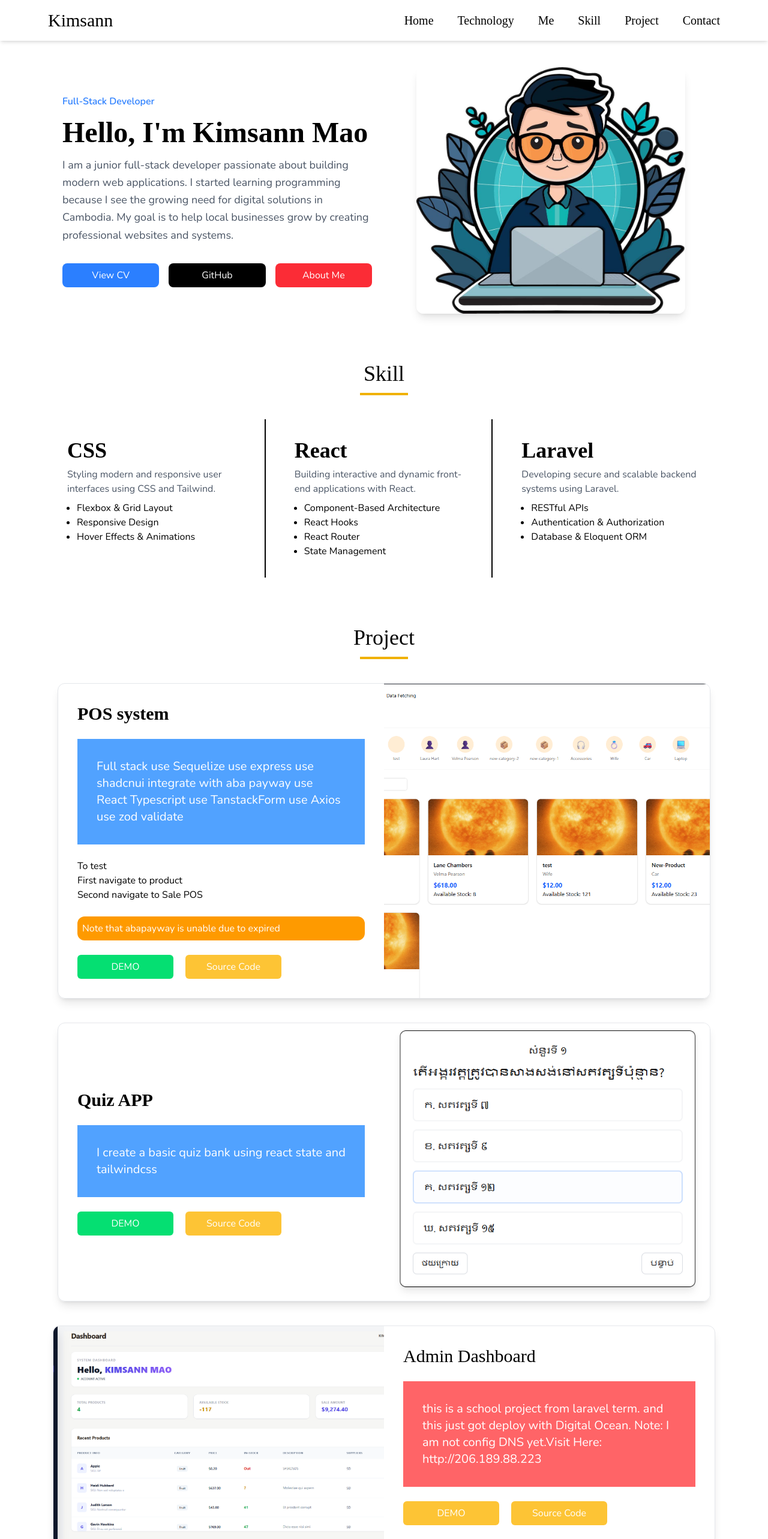
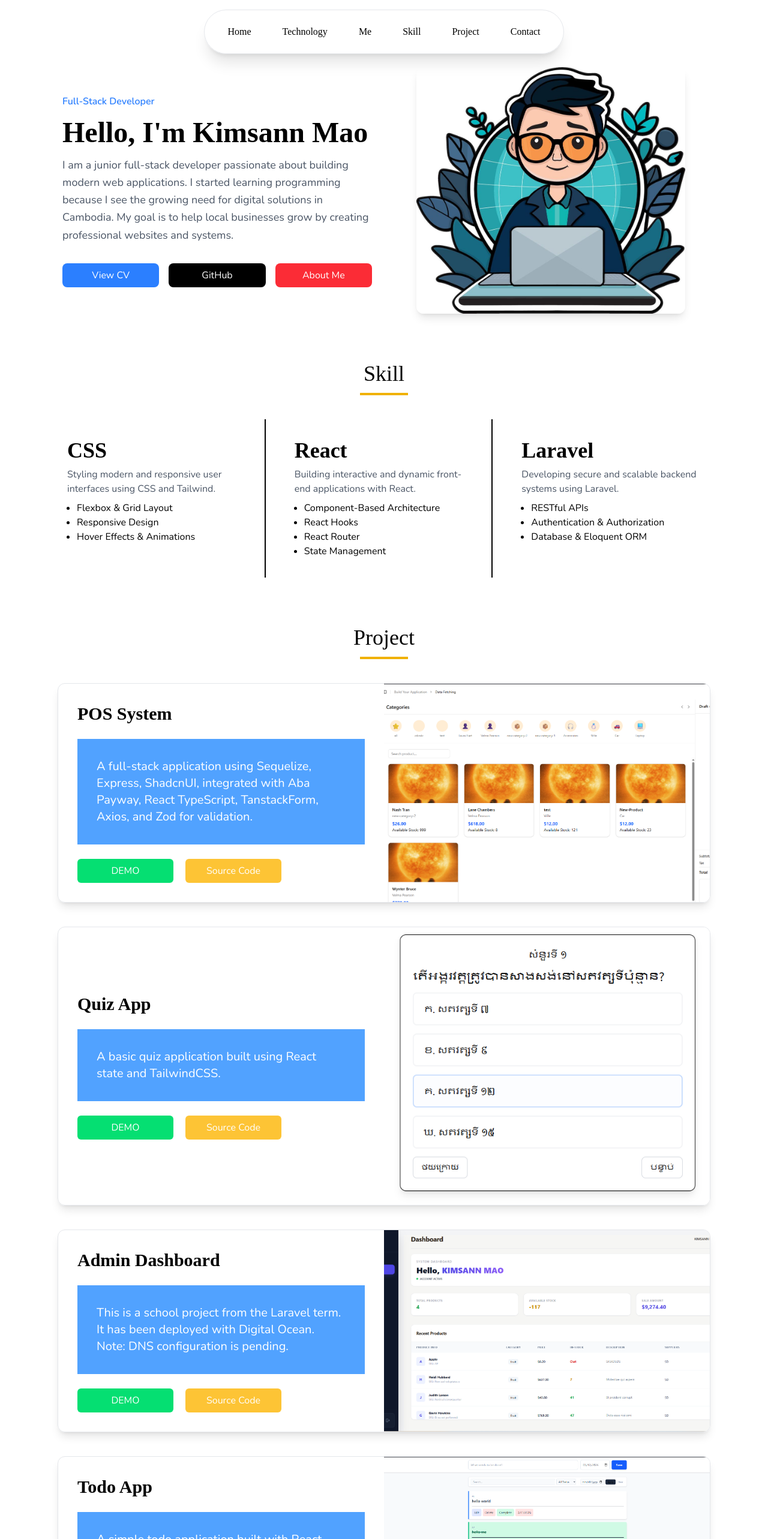
Before and after one commit to the-sann/portfolio, a React (Vite) app: page / in a window 1280 px wide. Shown: the top 2566 px of the page at 60% size. Built offline with nearby package versions, Linux system fonts and the light colour scheme; a web font is replaced by a local one.

Commit message:
update component and nav style

```diff
--- /dev/null
+++ b/src/const/data.js
@@ -0,0 +1,56 @@
+import img from "../../src/assets/project_image/weather_app.png";
+export const data = {
+  weather: [
+    {
+      id: 1,
+      img: img,
+      title: "Weather App",
+      description: "A weather application built with React.",
+      demo: "https://example.com",
+      src_code: "https://github.com/username/weather",
+    },
+  ],
+  adminDashboard: [
+    {
+      id: 1,
+      img: "../../src/assets/project_image/school_laravel_project.png",
+      title: "Admin Dashboard",
+      description:
+        "This is a school project from the Laravel term. It has been deployed with Digital Ocean. Note: DNS configuration is pending.",
+      demo: "http://206.189.88.223",
+      src_code: "https://github.com/the-sann/laravel-school-project",
+    },
+  ],
+  express: [
+    {
+      id: 1,
+      img: "../../src/assets/project_image/pos.png",
+      title: "POS System",
+      description:
+        "A full-stack application using Sequelize, Express, ShadcnUI, integrated with Aba Payway, React TypeScript, TanstackForm, Axios, and Zod for validation.",
+      demo: "https://sala-it-express-learning-frontend.vercel.app/",
+      src_code: "https://github.com/SANN-py/salaIt_express_learning_frontend",
+    },
+  ],
+  quizApp: [
+    {
+      id: 1,
+      img: "../../src/assets/project_image/kimsannquiz.png",
+      title: "Quiz App",
+      description:
+        "A basic quiz application built using React state and TailwindCSS.",
+      demo: "https://kimsannquiz.netlify.app/",
+      src_code: "https://github.com/SANN-py/quiz_app",
+    },
+  ],
+  todoApp: [
+    {
+      id: 1,
+      img: "../../src/assets/todo_screenshot.png",
+      title: "Todo App",
+      description: "A simple todo application built with React.",
+      demo: "https://example.com",
+      src_code: "https://github.com/SANN-py/todo",
+    },
+  ],
+};
--- a/src/scenes/global/Navbar.jsx
+++ b/src/scenes/global/Navbar.jsx
@@ -13,40 +13,64 @@ const Navbar = () => {
   };
 
   return (
-    <nav className="fixed w-full box-border z-10 top-0 left-0 px-8 md:px-20 py-3 shadow-md bg-white">
-      <div className="flex justify-between items-center bg-white">
-        {/* Logo */}
-        <p className="font-heading text-3xl">
-          <Link
-            to="/"
-            onClick={() => {
-              closeMenu();
-              scrollToTop();
-            }}
+    <>
+      <nav
+        className="
+  font-heading
+  fixed
+
+  left-0
+  w-full
+  z-50
+  hidden
+  flex-col
+  items-center
+  gap-3
+  py-4
+  shadow-md
+
+
+  md:flex
+  md:flex-row
+  md:justify-center
+  md:gap-3
+  md:left-1/2
+  md:-translate-x-1/2
+  md:w-[600px]
+  md:rounded-full
+  md:border
+  md:shadow-xl
+  md:border-gray-200
+  md:transition
+"
       >
-            <span>K</span>i<span>msann</span>
-          </Link>
-        </p>
-
-        {/* Desktop navigation */}
-        <div className="font-heading md:flex gap-10 hidden text-xl md:justify-center md:items-center">
-          <a href="/" className="cursor-pointer">
+        <a
+          href="/"
+          className="cursor-pointer px-5 py-2 rounded-2xl hover:bg-gray-200 transition"
+        >
           Home
         </a>
 
-          <Link to="/technology">Technology</Link>
+        <Link
+          to="/technology"
+          className="cursor-pointer px-5 py-2 rounded-2xl hover:bg-gray-200 transition"
+        >
+          Technology
+        </Link>
 
         <div className="relative group py-2">
-            <a href="#about" className="cursor-pointer">
+          <a
+            href="#about"
+            className="cursor-pointer px-5 py-2 rounded-2xl hover:bg-gray-200 transition"
+          >
             Me
           </a>
 
-            <div className="absolute top-full left-0 hidden group-hover:block w-48 bg-white border border-gray-200 shadow-xl rounded-md p-4">
+          <div className="absolute top-full left-0 hidden group-hover:block hover:bg-gray-200 w-48  border transition border-gray-200 shadow-xl rounded-2xl p-4">
             <ul className="space-y-2">
               <li className="hover:text-secondary cursor-pointer transition">
                 My Trip
               </li>
-
               <li className="hover:text-secondary cursor-pointer transition">
                 Hobbies
               </li>
@@ -54,18 +78,27 @@ const Navbar = () => {
           </div>
         </div>
 
-          <a href="#skill" className="cursor-pointer">
+        <a
+          href="#skill"
+          className="cursor-pointer px-5 py-2 rounded-2xl hover:bg-gray-200 transition"
+        >
           Skill
         </a>
 
-          <a href="#project" className="cursor-pointer">
+        <a
+          href="#project"
+          className="cursor-pointer px-5 py-2 rounded-2xl hover:bg-gray-200 transition"
+        >
           Project
         </a>
 
-          <a href="#contact" className="cursor-pointer">
+        <a
+          href="#contact"
+          className="cursor-pointer px-5 py-2 rounded-2xl hover:bg-gray-200 transform transition"
+        >
           Contact
         </a>
-        </div>
+      </nav>
 
       {/* Mobile hamburger */}
       <button
@@ -104,7 +137,6 @@ const Navbar = () => {
           </svg>
         )}
       </button>
-      </div>
 
       {/* Mobile navigation */}
       {isOpen && (
@@ -134,7 +166,7 @@ const Navbar = () => {
           </Link>
         </div>
       )}
-    </nav>
+    </>
   );
 };
 
--- a/src/scenes/project/AdminDashboard.jsx
+++ b/src/scenes/project/AdminDashboard.jsx
@@ -1,10 +1,20 @@
-import React from "react";
-import img from "../../assets/project_image/school_laravel_project.png";
+import { data } from "../../const/data";
+import ProjectCard from "../../components/ProjectCard";
 
 function AdminDashboard() {
   return (
     <div>
-      <div className="flex w-full mt-10 px-2 justify-center">
+      {data.adminDashboard.map((project) => (
+        <ProjectCard
+          key={project.id}
+          img={project.img}
+          title={project.title}
+          description={project.description}
+          demo={project.demo}
+          src_code={project.src_code}
+        />
+      ))}
+      {/* <div className="flex w-full mt-10 px-2 justify-center">
         <div className="flex flex-col md:flex-row border border-gray-200 w-full h-auto max-w-6xl shadow-lg rounded-xl overflow-hidden">
           <div className="md:w-1/2 w-full order-1 md:order-1 h-64 md:h-auto">
             <img src={img} alt="" className="h-full w-full object-cover " />
@@ -36,7 +46,7 @@ function AdminDashboard() {
             </div>
           </div>
         </div>
-      </div>
+      </div> */}
     </div>
   );
 }
--- a/src/scenes/project/Project.jsx
+++ b/src/scenes/project/Project.jsx
@@ -4,7 +4,7 @@ import TodoProject from "./TodoApp";
 import Project_Express from "./Project_Express";
 import AdminDashboard from "./AdminDashboard";
 import QuizApp from "./QuizApp";
-import Weather from "./frontendMentor/Weather";
+import Weather from "./Weather";
 
 const Project = () => {
   return (
--- a/src/scenes/project/Project_Express.jsx
+++ b/src/scenes/project/Project_Express.jsx
@@ -1,61 +1,73 @@
-import { Link } from "react-router-dom";
-import img from "../../assets/project_image/pos.png";
+import { data } from "../../const/data";
+import ProjectCard from "../../components/ProjectCard";
 
 function Project_Express() {
   return (
-    <div className="w-full flex justify-center mt-10 px-2 md:px-4">
-      <div className="flex flex-col md:flex-row border border-gray-200 shadow-lg rounded-xl overflow-hidden w-full md:max-w-6xl">
-        {/* Image Section */}
-        <div className="w-full md:w-1/2 h-64 md:h-auto order-1 md:order-2">
-          <a
-            href="https://sala-it-express-learning-frontend.vercel.app/"
-            target="_blank"
-          >
-            <img
-              src={img}
-              alt="Project Screenshot"
-              className="w-full h-full object-cover"
-            />
-          </a>
-        </div>
+    <>
+      {data.express.map((project) => (
+        <ProjectCard
+          key={project.id}
+          img={project.img}
+          title={project.title}
+          description={project.description}
+          demo={project.demo}
+          src_code={project.src_code}
+        />
+      ))}
+    </>
+    // <div className="w-full flex justify-center mt-10 px-2 md:px-4">
+    //   <div className="flex flex-col md:flex-row border border-gray-200 shadow-lg rounded-xl overflow-hidden w-full md:max-w-6xl">
+    //     {/* Image Section */}
+    //     <div className="w-full md:w-1/2 h-64 md:h-auto order-1 md:order-2">
+    //       <a
+    //         href="https://sala-it-express-learning-frontend.vercel.app/"
+    //         target="_blank"
+    //       >
+    //         <img
+    //           src={img}
+    //           alt="Project Screenshot"
+    //           className="w-full h-full object-cover"
+    //         />
+    //       </a>
+    //     </div>
 
-        {/* Text Section */}
-        <div className="flex flex-col justify-center gap-6 p-6 md:p-8 w-full md:w-1/2 order-2 md:order-1">
-          <h2 className="font-heading text-3xl font-semibold">POS system</h2>
-          <p className="text-white bg-blue-400 text-xl p-8">
-            Full stack use Sequelize use express use shadcnui integrate with aba
-            payway use React Typescript use TanstackForm use Axios use zod
-            validate
-          </p>
-          <ul>
-            <p>To test</p>
-            <li>First navigate to product</li>
-            <li>Second navigate to Sale POS</li>
-          </ul>
-          <p className="bg-amber-500 p-2 rounded-xl text-white">
-            Note that abapayway is unable due to expired
-          </p>
-          <div className="flex gap-5">
-            <a
-              href="https://sala-it-express-learning-frontend.vercel.app/"
-              target="_blank"
-              rel="noopener noreferrer"
-              className="px-6 py-2 bg-green-400 text-white cursor-pointer rounded-md inline-block w-40 text-center"
-            >
-              DEMO
-            </a>
-            <a
-              href="https://github.com/SANN-py/salaIt_express_learning_frontend"
-              target="_blank"
-              rel="noopener noreferrer"
-              className="px-6 py-2 bg-secondary text-white cursor-pointer rounded-md inline-block w-40 text-center"
-            >
-              Source Code
-            </a>
-          </div>
-        </div>
-      </div>
-    </div>
+    //     {/* Text Section */}
+    //     <div className="flex flex-col justify-center gap-6 p-6 md:p-8 w-full md:w-1/2 order-2 md:order-1">
+    //       <h2 className="font-heading text-3xl font-semibold">POS system</h2>
+    //       <p className="text-white bg-blue-400 text-xl p-8">
+    //         Full stack use Sequelize use express use shadcnui integrate with aba
+    //         payway use React Typescript use TanstackForm use Axios use zod
+    //         validate
+    //       </p>
+    //       <ul>
+    //         <p>To test</p>
+    //         <li>First navigate to product</li>
+    //         <li>Second navigate to Sale POS</li>
+    //       </ul>
+    //       <p className="bg-amber-500 p-2 rounded-xl text-white">
+    //         Note that abapayway is unable due to expired
+    //       </p>
+    //       <div className="flex gap-5">
+    //         <a
+    //           href="https://sala-it-express-learning-frontend.vercel.app/"
+    //           target="_blank"
+    //           rel="noopener noreferrer"
+    //           className="px-6 py-2 bg-green-400 text-white cursor-pointer rounded-md inline-block w-40 text-center"
+    //         >
+    //           DEMO
+    //         </a>
+    //         <a
+    //           href="https://github.com/SANN-py/salaIt_express_learning_frontend"
+    //           target="_blank"
+    //           rel="noopener noreferrer"
+    //           className="px-6 py-2 bg-secondary text-white cursor-pointer rounded-md inline-block w-40 text-center"
+    //         >
+    //           Source Code
+    //         </a>
+    //       </div>
+    //     </div>
+    //   </div>
+    // </div>
   );
 }
 
--- a/src/scenes/project/QuizApp.jsx
+++ b/src/scenes/project/QuizApp.jsx
@@ -1,48 +1,60 @@
-import { Link } from "react-router-dom";
-import img from "../../assets/project_image/kimsannquiz.png";
+import { data } from "../../const/data";
+import ProjectCard from "../../components/ProjectCard";
 
 function QuizApp() {
   return (
-    <div className="w-full flex justify-center mt-10 px-2 md:px-4">
-      <div className="flex flex-col md:flex-row border border-gray-200 shadow-lg rounded-xl overflow-hidden w-full md:max-w-6xl">
-        {/* Image Section */}
-        <div className="w-full md:w-1/2 h-64 md:h-auto order-1 md:order-2">
-          <a href="https://kimsannquiz.netlify.app/" target="_blank">
-            <img
-              src={img}
-              alt="Project Screenshot"
-              className="w-full h-full object-cover"
-            />
-          </a>
-        </div>
+    <>
+      {data.quizApp.map((project) => (
+        <ProjectCard
+          key={project.id}
+          img={project.img}
+          title={project.title}
+          description={project.description}
+          demo={project.demo}
+          src_code={project.src_code}
+        />
+      ))}
+    </>
+    // <div className="w-full flex justify-center mt-10 px-2 md:px-4">
+    //   <div className="flex flex-col md:flex-row border border-gray-200 shadow-lg rounded-xl overflow-hidden w-full md:max-w-6xl">
+    //     {/* Image Section */}
+    //     <div className="w-full md:w-1/2 h-64 md:h-auto order-1 md:order-2">
+    //       <a href="https://kimsannquiz.netlify.app/" target="_blank">
+    //         <img
+    //           src={img}
+    //           alt="Project Screenshot"
+    //           className="w-full h-full object-cover"
+    //         />
+    //       </a>
+    //     </div>
 
-        {/* Text Section */}
-        <div className="flex flex-col justify-center gap-6 p-6 md:p-8 w-full md:w-1/2 order-2 md:order-1">
-          <h2 className="font-heading text-3xl font-semibold">Quiz APP</h2>
-          <p className="text-white bg-blue-400 text-xl p-8">
-            I create a basic quiz bank using react state and tailwindcss
-          </p>
-          <div className="flex gap-5">
-            <a
-              href="https://kimsannquiz.netlify.app/"
-              target="_blank"
-              rel="noopener noreferrer"
-              className="px-6 py-2 bg-green-400 text-white cursor-pointer rounded-md inline-block w-40 text-center"
-            >
-              DEMO
-            </a>
-            <a
-              href="https://github.com/SANN-py/quiz_app/tree/main"
-              target="_blank"
-              rel="noopener noreferrer"
-              className="px-6 py-2 bg-secondary text-white cursor-pointer rounded-md inline-block w-40 text-center"
-            >
-              Source Code
-            </a>
-          </div>
-        </div>
-      </div>
-    </div>
+    //     {/* Text Section */}
+    //     <div className="flex flex-col justify-center gap-6 p-6 md:p-8 w-full md:w-1/2 order-2 md:order-1">
+    //       <h2 className="font-heading text-3xl font-semibold">Quiz APP</h2>
+    //       <p className="text-white bg-blue-400 text-xl p-8">
+    //         I create a basic quiz bank using react state and tailwindcss
+    //       </p>
+    //       <div className="flex gap-5">
+    //         <a
+    //           href="https://kimsannquiz.netlify.app/"
+    //           target="_blank"
+    //           rel="noopener noreferrer"
+    //           className="px-6 py-2 bg-green-400 text-white cursor-pointer rounded-md inline-block w-40 text-center"
+    //         >
+    //           DEMO
+    //         </a>
+    //         <a
+    //           href="https://github.com/SANN-py/quiz_app/tree/main"
+    //           target="_blank"
+    //           rel="noopener noreferrer"
+    //           className="px-6 py-2 bg-secondary text-white cursor-pointer rounded-md inline-block w-40 text-center"
+    //         >
+    //           Source Code
+    //         </a>
+    //       </div>
+    //     </div>
+    //   </div>
+    // </div>
   );
 }
 
--- a/src/scenes/project/TodoApp.jsx
+++ b/src/scenes/project/TodoApp.jsx
@@ -1,45 +1,58 @@
-import img from "../../assets/todo_screenshot.png";
+import { data } from "../../const/data";
+import ProjectCard from "../../components/ProjectCard";
 
 function TodoProject() {
   return (
-    <div className="w-full flex justify-center mt-10 px-2">
-      <div className="flex flex-col md:flex-row border border-gray-200 shadow-lg rounded-xl overflow-hidden w-full max-w-6xl ">
-        <div className=" w-full md:w-1/2 h-64 md:h-auto order-1 md:order-2">
-          <img
-            src={img}
-            alt="Project Screenshot"
-            className="w-full h-full object-cover "
-          />
-        </div>
-        {/* Left Text Section */}
-        <div className="flex flex-col justify-center gap-6 p-6 md:p-8 w-full md:w-1/2 order-2 md:order-1">
-          <h2 className="font-heading text-3xl">Todo App</h2>
-          <p className="text-white p-8 text-xl bg-gray-500">
-            I created with basic form and DOM. Using simple javascription
-            function like create update delete and store it to local storage
-            also some responsive with tailwindcss
-          </p>
-          <div className="flex gap-5 ">
-            <a
-              href="https://sann-py.github.io/todo/"
-              target="_blank"
-              rel="noopener noreferrer"
-              className="  px-6 py-2 bg-green-400 text-white cursor-pointer rounded-md inline-block w-40 text-center"
-            >
-              DEMO
-            </a>
-            <a
-              href="https://github.com/SANN-py/todo"
-              target="_blank"
-              rel="noopener noreferrer"
-              className="px-6 py-2 bg-secondary text-white cursor-pointer rounded-md inline-block w-40 text-center"
-            >
-              Source Code
-            </a>
-          </div>
-        </div>
-      </div>
-    </div>
+    <>
+      {data.todoApp.map((project) => (
+        <ProjectCard
+          key={project.id}
+          img={project.img}
+          title={project.title}
+          description={project.description}
+          demo={project.demo}
+          src_code={project.src_code}
+        />
+      ))}
+    </>
+    // <div className="w-full flex justify-center mt-10 px-2">
+    //   <div className="flex flex-col md:flex-row border border-gray-200 shadow-lg rounded-xl overflow-hidden w-full max-w-6xl ">
+    //     <div className=" w-full md:w-1/2 h-64 md:h-auto order-1 md:order-2">
+    //       <img
+    //         src={img}
+    //         alt="Project Screenshot"
+    //         className="w-full h-full object-cover "
+    //       />
+    //     </div>
+    //     {/* Left Text Section */}
+    //     <div className="flex flex-col justify-center gap-6 p-6 md:p-8 w-full md:w-1/2 order-2 md:order-1">
+    //       <h2 className="font-heading text-3xl">Todo App</h2>
+    //       <p className="text-white p-8 text-xl bg-gray-500">
+    //         I created with basic form and DOM. Using simple javascription
+    //         function like create update delete and store it to local storage
+    //         also some responsive with tailwindcss
+    //       </p>
+    //       <div className="flex gap-5 ">
+    //         <a
+    //           href="https://sann-py.github.io/todo/"
+    //           target="_blank"
+    //           rel="noopener noreferrer"
+    //           className="  px-6 py-2 bg-green-400 text-white cursor-pointer rounded-md inline-block w-40 text-center"
+    //         >
+    //           DEMO
+    //         </a>
+    //         <a
+    //           href="https://github.com/SANN-py/todo"
+    //           target="_blank"
+    //           rel="noopener noreferrer"
+    //           className="px-6 py-2 bg-secondary text-white cursor-pointer rounded-md inline-block w-40 text-center"
+    //         >
+    //           Source Code
+    //         </a>
+    //       </div>
+    //     </div>
+    //   </div>
+    // </div>
   );
 }
 
--- a/src/scenes/project/frontendMentor/Weather.jsx
+++ b/src/scenes/project/Weather.jsx
@@ -1,11 +1,10 @@
-// ProjectsPage.jsx (or wherever you use the Weather component)
-import ProjectCard from "../ProjectCard";
-import dataWeather from "../data/dataFrontendMentor/weather";
+import ProjectCard from "../../components/ProjectCard";
+import { data } from "../../const/data";
 
 function Weather() {
   return (
     <div>
-      {dataWeather.map((project) => (
+      {data.weather.map((project) => (
         <ProjectCard
           key={project.id}
           img={project.img}
--- a/src/scenes/project/data/dataFrontendMentor/weather.js
+++ /dev/null
@@ -1,16 +0,0 @@
-// dataWeather.js
-import img from "../../../../assets/project_image/weather_app.png";
-
-const dataWeather = [
-  {
-    id: 1,
-    img,
-    title: "Weather App",
-    description:
-      "A weather application that shows real-time forecasts using the OpenWeather API.",
-    demo: "https://frontend-mentor-kimsann.netlify.app/",
-    src_code: "https://github.com/the-sann/frontendMentor-weather-app",
-  },
-];
-
-export default dataWeather;
```
Also changed, not shown: src/components/ProjectCard.jsx (renamed from src/scenes/project/ProjectCard.jsx). Lines whose indentation alone changed are shown as unchanged.
